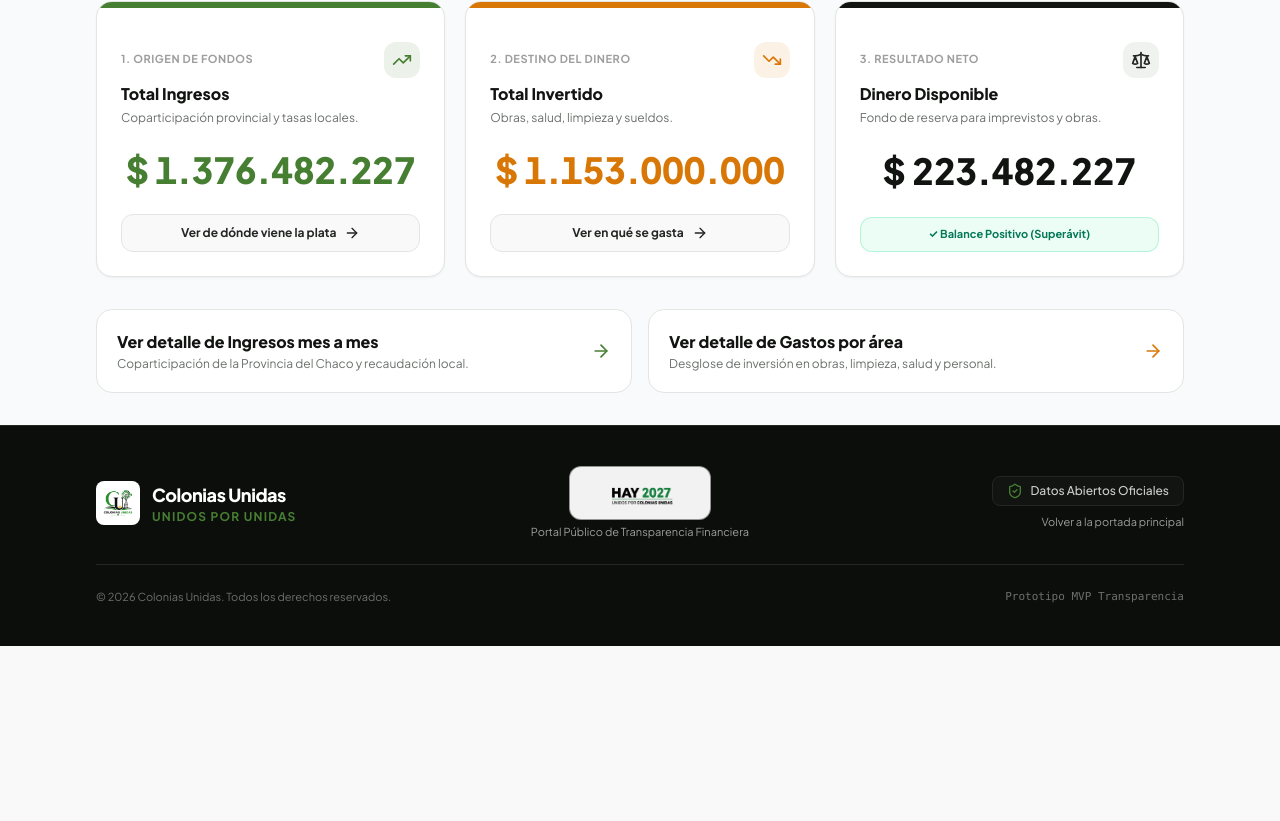
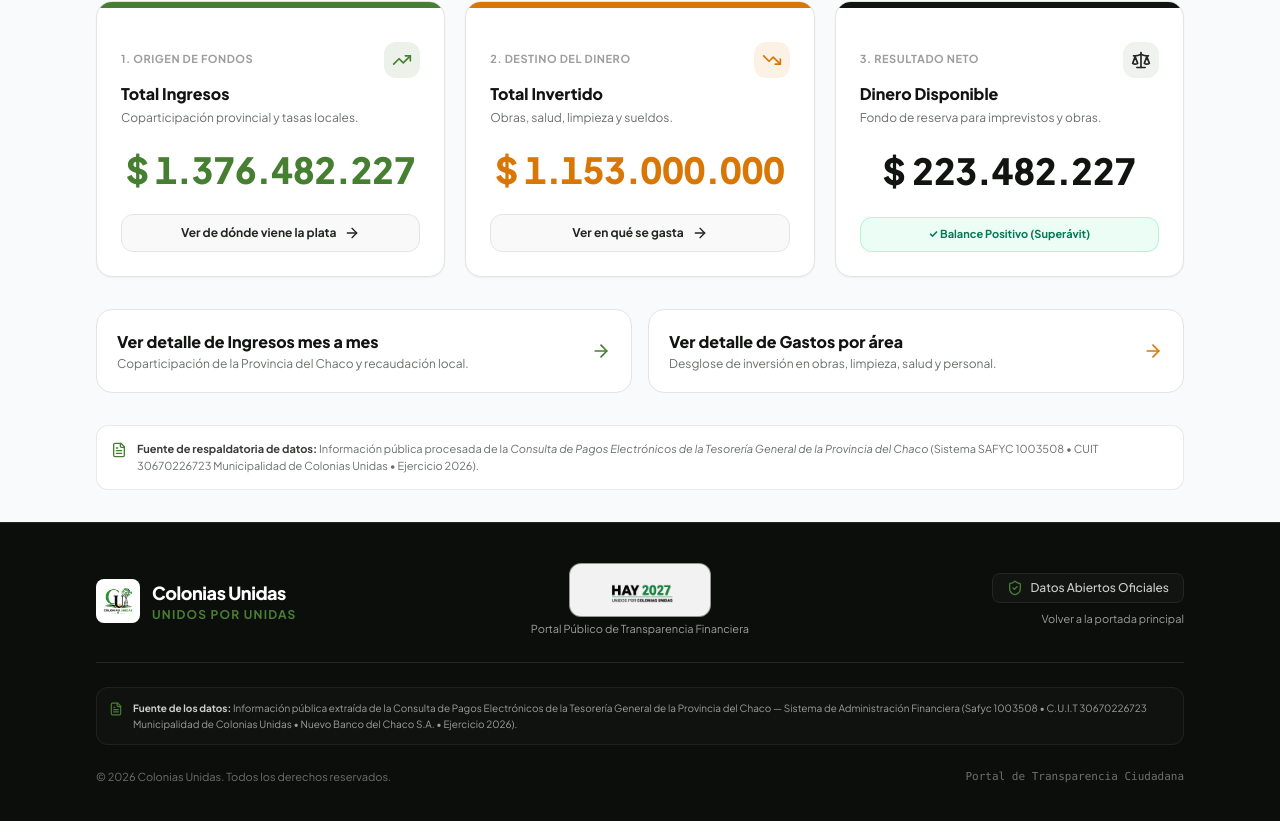
Before and after one commit to ulicseg/ColoniasUnidas, a React (Vite) app: page /inicio in a window 1280 px wide. Shown: the part 255-1076 px from the top of the page. Before the commit the page ends 901 px from the top, so only its background shows below. Built offline with nearby package versions, Linux system fonts and the light colour scheme.

Commit message:
Agregar aclaración en letra chica sobre la fuente oficial respaldatoria de los datos

```diff
--- a/src/components/layout/Footer.tsx
+++ b/src/components/layout/Footer.tsx
@@ -1,5 +1,5 @@
 import React from 'react';
-import { ShieldCheck } from 'lucide-react';
+import { ShieldCheck, FileText } from 'lucide-react';
 import { Link } from 'react-router-dom';
 
 export const Footer: React.FC = () => {
@@ -56,9 +56,17 @@ export const Footer: React.FC = () => {
 
         </div>
 
+        {/* Letra chica oficial de la Fuente de Datos */}
+        <div className="bg-neutral-900/80 border border-neutral-800/80 rounded-xl p-3 mb-6 text-[10px] text-neutral-400 leading-relaxed flex items-start gap-2.5">
+          <FileText className="w-3.5 h-3.5 text-brand-green shrink-0 mt-0.5" />
+          <div>
+            <strong className="text-neutral-300 font-bold">Fuente de los datos:</strong> Información pública extraída de la Consulta de Pagos Electrónicos de la Tesorería General de la Provincia del Chaco — Sistema de Administración Financiera (Safyc 1003508 • C.U.I.T 30670226723 Municipalidad de Colonias Unidas • Nuevo Banco del Chaco S.A. • Ejercicio 2026).
+          </div>
+        </div>
+
         <div className="flex flex-col sm:flex-row justify-between items-center text-[11px] text-neutral-500 gap-3">
           <p>© {new Date().getFullYear()} Colonias Unidas. Todos los derechos reservados.</p>
-          <p className="font-mono">Prototipo MVP Transparencia</p>
+          <p className="font-mono">Portal de Transparencia Ciudadana</p>
         </div>
       </div>
     </footer>
--- a/src/pages/Resumen.tsx
+++ b/src/pages/Resumen.tsx
@@ -1,5 +1,5 @@
 import React from 'react';
-import { TrendingUp, TrendingDown, Scale, Calendar, ArrowRight, ShieldCheck } from 'lucide-react';
+import { TrendingUp, TrendingDown, Scale, Calendar, ArrowRight, ShieldCheck, FileText } from 'lucide-react';
 import { Link } from 'react-router-dom';
 import { totalIngresos, totalEgresos, balance, fechaActualizacion, periodoActual, formatCurrency } from '../data/mockData';
 
@@ -185,6 +185,16 @@ export const Resumen: React.FC = () => {
         </Link>
       </div>
 
+      {/* Letra Chica con Fuente Oficial de Datos al Pie */}
+      <div className="pt-2">
+        <div className="bg-white rounded-xl p-3.5 border border-neutral-200/80 text-[11px] text-neutral-500 leading-relaxed flex items-start gap-2.5 shadow-2xs">
+          <FileText className="w-4 h-4 text-brand-green shrink-0 mt-0.5" />
+          <p>
+            <strong className="text-neutral-700 font-bold">Fuente de respaldatoria de datos:</strong> Información pública procesada de la <em>Consulta de Pagos Electrónicos de la Tesorería General de la Provincia del Chaco</em> (Sistema SAFYC 1003508 • CUIT 30670226723 Municipalidad de Colonias Unidas • Ejercicio 2026).
+          </p>
+        </div>
+      </div>
+
     </div>
   );
 };
```
